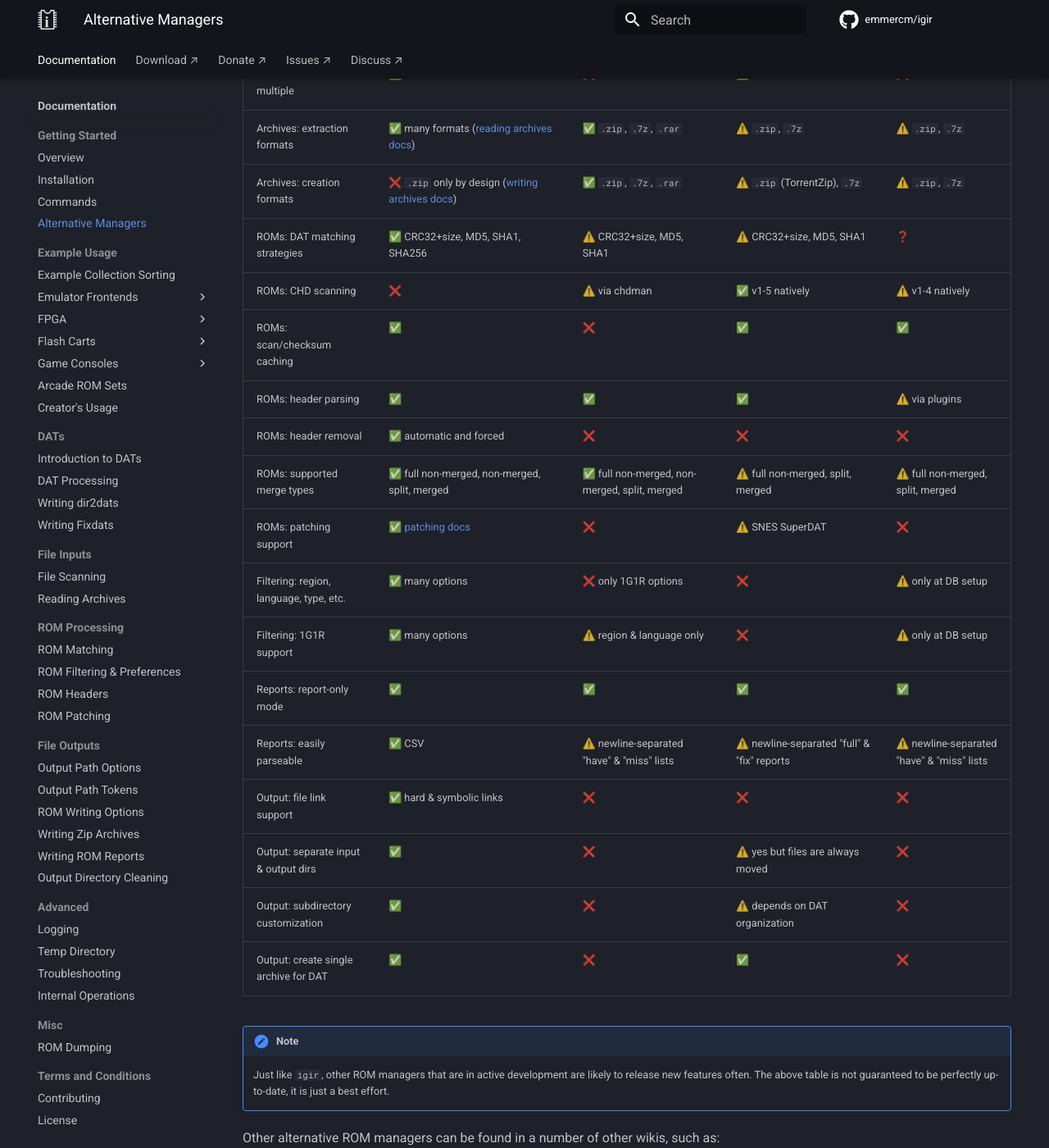
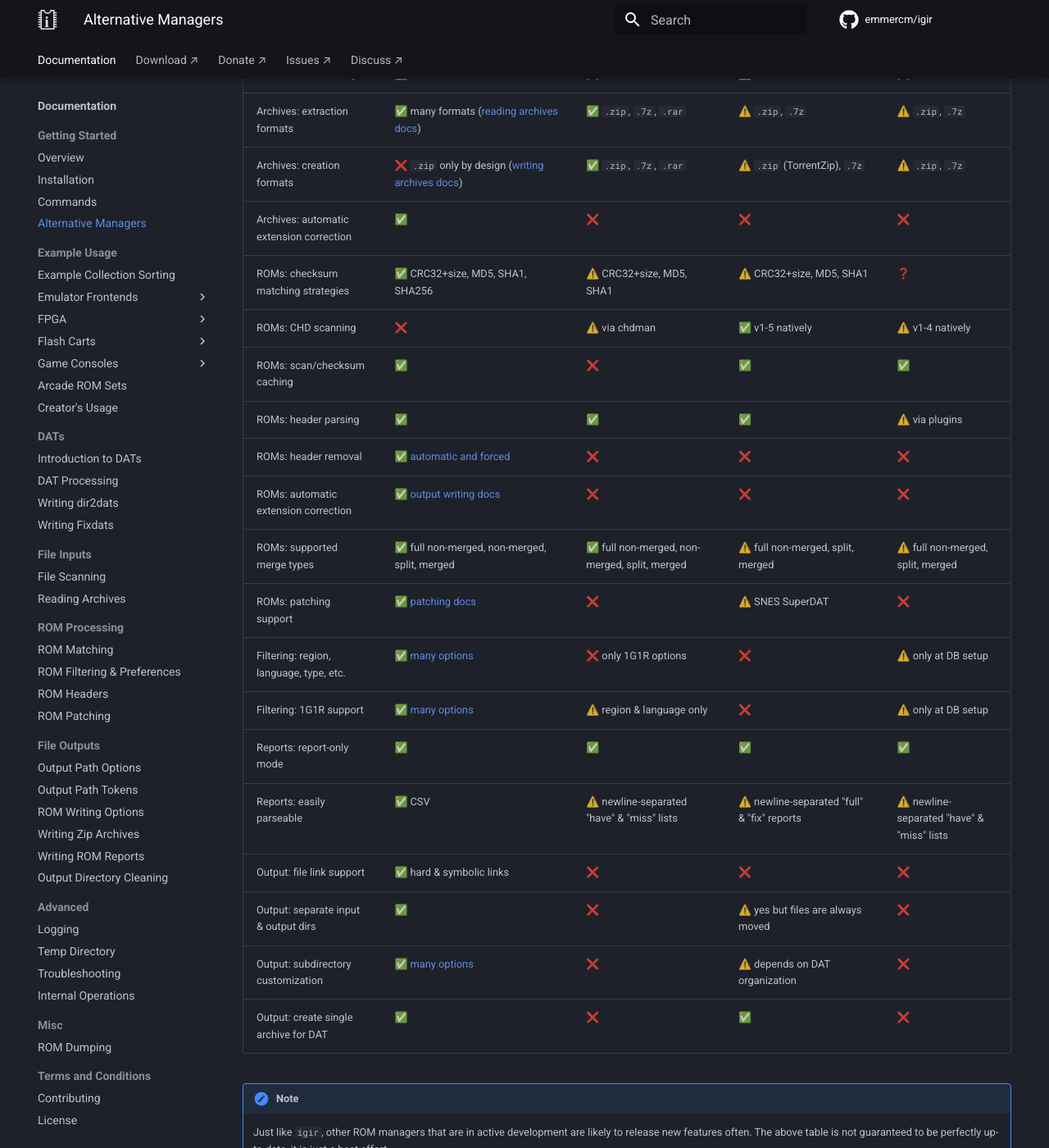
Before and after one commit to emmercm/igir, an MkDocs documentation site: the page built from docs/alternatives.md, in a window 1280 px wide and 1400 px high, scrolled down 1037 px. Shown: the whole window at 82% size. Built offline with MkDocs 1.6.1 and Material for MkDocs 9.7.7, drawn with Linux system fonts in a browser that asks for light colours; comment, search, counter and statistics services are not loaded.

Commit message:
Docs: update (#1222)

```diff
--- a/docs/alternatives.md
+++ b/docs/alternatives.md
@@ -2,38 +2,40 @@
 
 There are a few different popular ROM managers that have similar features:
 
-| Feature                                 | [igir](index.md)                                                                                 | [clrmamepro](https://mamedev.emulab.it/clrmamepro/)           | [RomVault](https://www.romvault.com/)                       | [RomCenter](http://www.romcenter.com/)     |
-|-----------------------------------------|--------------------------------------------------------------------------------------------------|---------------------------------------------------------------|-------------------------------------------------------------|--------------------------------------------|
-| Code: still in development              | ✅                                                                                                | ✅                                                             | ✅                                                           | ❓                                          |
-| Code: open source                       | ✅ GPL                                                                                            | ❌                                                             | ❌                                                           | ❌                                          |
-| App: OS compatibility                   | ✅ anything [Node.js supports](https://nodejs.org/en/download)                                    | ⚠️ Windows, macOS & Linux via [Wine](https://www.winehq.org/) | ⚠️ Windows, Linux via [Mono](https://www.mono-project.com/) | ❌ Windows only                             |
-| App: UI or CLI                          | CLI only by design                                                                               | UI only                                                       | Separate UI & CLI versions                                  | UI only                                    |
-| App: required setup steps               | ✅ no setup required                                                                              | ❌ requires "profile" setup per DAT                            | ⚠️ if specifying DAT & ROM dirs                             | ❌ requires per-DAT DB setup                |
-| DATs: supported formats                 | Logiqx XML, MAME ListXML, MAME Software List, CMPro, HTGD SMDB ([DATs docs](dats/processing.md)) | Logiqx XML, MAME ListXML, MAME Software List, CMPro           | Logiqx XML, MAME ListXML, CMPro, RomCenter, HTGD SMDB       | Logiqx XML, CMPro, RomCenter               |
-| DATs: process multiple at once          | ✅                                                                                                | ⚠️ via the batcher                                            | ✅                                                           | ❌                                          |
-| DATs: infer parent/clone info           | ✅                                                                                                | ❌                                                             | ❌                                                           | ❌                                          |
-| DATs: built-in download manager         | ❌                                                                                                | ❌                                                             | ⚠️ via [DatVault](https://www.datvault.com/)                | ❌                                          |
-| DATs: supports DAT URLs                 | ✅                                                                                                | ❌                                                             | ❌                                                           | ❌                                          |
-| DATs: create from files (dir2dat)       | ✅ [dir2dat docs](dats/dir2dat.md)                                                                | ✅                                                             | ❓                                                           | ❌                                          |
-| DATs: fixdat creation                   | ✅ [Fixdat docs](dats/fixdats.md)                                                                 | ✅                                                             | ✅                                                           | ❌                                          |
-| DATs: combine multiple                  | ✅                                                                                                | ❌                                                             | ✅                                                           | ❌                                          |
-| Archives: extraction formats            | ✅ many formats ([reading archives docs](input/reading-archives.md))                              | ✅ `.zip`, `.7z`, `.rar`                                       | ⚠️ `.zip`, `.7z`                                            | ⚠️ `.zip`, `.7z`                           |
-| Archives: creation formats              | ❌ `.zip` only by design ([writing archives docs](output/writing-archives.md))                    | ✅ `.zip`, `.7z`, `.rar`                                       | ⚠️ `.zip` (TorrentZip), `.7z`                               | ⚠️ `.zip`, `.7z`                           |
-| ROMs: DAT matching strategies           | ✅ CRC32+size, MD5, SHA1, SHA256                                                                  | ⚠️ CRC32+size, MD5, SHA1                                      | ⚠️ CRC32+size, MD5, SHA1                                    | ❓                                          |
-| ROMs: CHD scanning                      | ❌                                                                                                | ⚠️ via chdman                                                 | ✅ v1-5 natively                                             | ⚠️ v1-4 natively                           |
-| ROMs: scan/checksum caching             | ✅                                                                                                | ❌                                                             | ✅                                                           | ✅                                          |
-| ROMs: header parsing                    | ✅                                                                                                | ✅                                                             | ✅                                                           | ⚠️ via plugins                             |
-| ROMs: header removal                    | ✅ automatic and forced                                                                           | ❌                                                             | ❌                                                           | ❌                                          |
-| ROMs: supported merge types             | ✅ full non-merged, non-merged, split, merged                                                     | ✅ full non-merged, non-merged, split, merged                  | ⚠️ full non-merged, split, merged                           | ⚠️ full non-merged, split, merged          |
-| ROMs: patching support                  | ✅ [patching docs](roms/patching.md)                                                              | ❌                                                             | ⚠️ SNES SuperDAT                                            | ❌                                          |
-| Filtering: region, language, type, etc. | ✅ many options                                                                                   | ❌ only 1G1R options                                           | ❌                                                           | ⚠️ only at DB setup                        |
-| Filtering: 1G1R support                 | ✅ many options                                                                                   | ⚠️ region & language only                                     | ❌                                                           | ⚠️ only at DB setup                        |
-| Reports: report-only mode               | ✅                                                                                                | ✅                                                             | ✅                                                           | ✅                                          |
-| Reports: easily parseable               | ✅ CSV                                                                                            | ⚠️ newline-separated "have" & "miss" lists                    | ⚠️ newline-separated "full" & "fix" reports                 | ⚠️ newline-separated "have" & "miss" lists |
-| Output: file link support               | ✅ hard & symbolic links                                                                          | ❌                                                             | ❌                                                           | ❌                                          |
-| Output: separate input & output dirs    | ✅                                                                                                | ❌                                                             | ⚠️ yes but files are always moved                           | ❌                                          |
-| Output: subdirectory customization      | ✅                                                                                                | ❌                                                             | ⚠️ depends on DAT organization                              | ❌                                          |
-| Output: create single archive for DAT   | ✅                                                                                                | ❌                                                             | ✅                                                           | ❌                                          |
+| Feature                                  | [igir](index.md)                                                                                 | [clrmamepro](https://mamedev.emulab.it/clrmamepro/)           | [RomVault](https://www.romvault.com/)                       | [RomCenter](http://www.romcenter.com/)     |
+|------------------------------------------|--------------------------------------------------------------------------------------------------|---------------------------------------------------------------|-------------------------------------------------------------|--------------------------------------------|
+| Code: still in development               | ✅                                                                                                | ✅                                                             | ✅                                                           | ❓                                          |
+| Code: open source                        | ✅ GPL                                                                                            | ❌                                                             | ❌                                                           | ❌                                          |
+| App: OS compatibility                    | ✅ anything [Node.js supports](https://nodejs.org/en/download)                                    | ⚠️ Windows, macOS & Linux via [Wine](https://www.winehq.org/) | ⚠️ Windows, Linux via [Mono](https://www.mono-project.com/) | ❌ Windows only                             |
+| App: UI or CLI                           | CLI only by design                                                                               | UI only                                                       | Separate UI & CLI versions                                  | UI only                                    |
+| App: required setup steps                | ✅ no setup required                                                                              | ❌ requires "profile" setup per DAT                            | ⚠️ if specifying DAT & ROM dirs                             | ❌ requires per-DAT DB setup                |
+| DATs: supported formats                  | Logiqx XML, MAME ListXML, MAME Software List, CMPro, HTGD SMDB ([DATs docs](dats/processing.md)) | Logiqx XML, MAME ListXML, MAME Software List, CMPro           | Logiqx XML, MAME ListXML, CMPro, RomCenter, HTGD SMDB       | Logiqx XML, CMPro, RomCenter               |
+| DATs: process multiple at once           | ✅                                                                                                | ⚠️ via the batcher                                            | ✅                                                           | ❌                                          |
+| DATs: infer parent/clone info            | ✅                                                                                                | ❌                                                             | ❌                                                           | ❌                                          |
+| DATs: built-in download manager          | ❌                                                                                                | ❌                                                             | ⚠️ via [DatVault](https://www.datvault.com/)                | ❌                                          |
+| DATs: supports DAT URLs                  | ✅                                                                                                | ❌                                                             | ❌                                                           | ❌                                          |
+| DATs: create from files (dir2dat)        | ✅ [dir2dat docs](dats/dir2dat.md)                                                                | ✅                                                             | ❓                                                           | ❌                                          |
+| DATs: fixdat creation                    | ✅ [Fixdat docs](dats/fixdats.md)                                                                 | ✅                                                             | ✅                                                           | ❌                                          |
+| DATs: combine multiple                   | ✅                                                                                                | ❌                                                             | ✅                                                           | ❌                                          |
+| Archives: extraction formats             | ✅ many formats ([reading archives docs](input/reading-archives.md))                              | ✅ `.zip`, `.7z`, `.rar`                                       | ⚠️ `.zip`, `.7z`                                            | ⚠️ `.zip`, `.7z`                           |
+| Archives: creation formats               | ❌ `.zip` only by design ([writing archives docs](output/writing-archives.md))                    | ✅ `.zip`, `.7z`, `.rar`                                       | ⚠️ `.zip` (TorrentZip), `.7z`                               | ⚠️ `.zip`, `.7z`                           |
+| Archives: automatic extension correction | ✅                                                                                                | ❌                                                             | ❌                                                           | ❌                                          |
+| ROMs: checksum matching strategies       | ✅ CRC32+size, MD5, SHA1, SHA256                                                                  | ⚠️ CRC32+size, MD5, SHA1                                      | ⚠️ CRC32+size, MD5, SHA1                                    | ❓                                          |
+| ROMs: CHD scanning                       | ❌                                                                                                | ⚠️ via chdman                                                 | ✅ v1-5 natively                                             | ⚠️ v1-4 natively                           |
+| ROMs: scan/checksum caching              | ✅                                                                                                | ❌                                                             | ✅                                                           | ✅                                          |
+| ROMs: header parsing                     | ✅                                                                                                | ✅                                                             | ✅                                                           | ⚠️ via plugins                             |
+| ROMs: header removal                     | ✅ [automatic and forced](roms/headers.md)                                                        | ❌                                                             | ❌                                                           | ❌                                          |
+| ROMs: automatic extension correction     | ✅ [output writing docs](output/options.md#fixing-rom-extensions)                                 | ❌                                                             | ❌                                                           | ❌                                          |
+| ROMs: supported merge types              | ✅ full non-merged, non-merged, split, merged                                                     | ✅ full non-merged, non-merged, split, merged                  | ⚠️ full non-merged, split, merged                           | ⚠️ full non-merged, split, merged          |
+| ROMs: patching support                   | ✅ [patching docs](roms/patching.md)                                                              | ❌                                                             | ⚠️ SNES SuperDAT                                            | ❌                                          |
+| Filtering: region, language, type, etc.  | ✅ [many options](roms/filtering-preferences.md#filters)                                          | ❌ only 1G1R options                                           | ❌                                                           | ⚠️ only at DB setup                        |
+| Filtering: 1G1R support                  | ✅ [many options](roms/filtering-preferences.md#preferences-for-1g1r)                             | ⚠️ region & language only                                     | ❌                                                           | ⚠️ only at DB setup                        |
+| Reports: report-only mode                | ✅                                                                                                | ✅                                                             | ✅                                                           | ✅                                          |
+| Reports: easily parseable                | ✅ CSV                                                                                            | ⚠️ newline-separated "have" & "miss" lists                    | ⚠️ newline-separated "full" & "fix" reports                 | ⚠️ newline-separated "have" & "miss" lists |
+| Output: file link support                | ✅ hard & symbolic links                                                                          | ❌                                                             | ❌                                                           | ❌                                          |
+| Output: separate input & output dirs     | ✅                                                                                                | ❌                                                             | ⚠️ yes but files are always moved                           | ❌                                          |
+| Output: subdirectory customization       | ✅ [many options](output/path-options.md)                                                         | ❌                                                             | ⚠️ depends on DAT organization                              | ❌                                          |
+| Output: create single archive for DAT    | ✅                                                                                                | ❌                                                             | ✅                                                           | ❌                                          |
 
 !!! note
 
```
